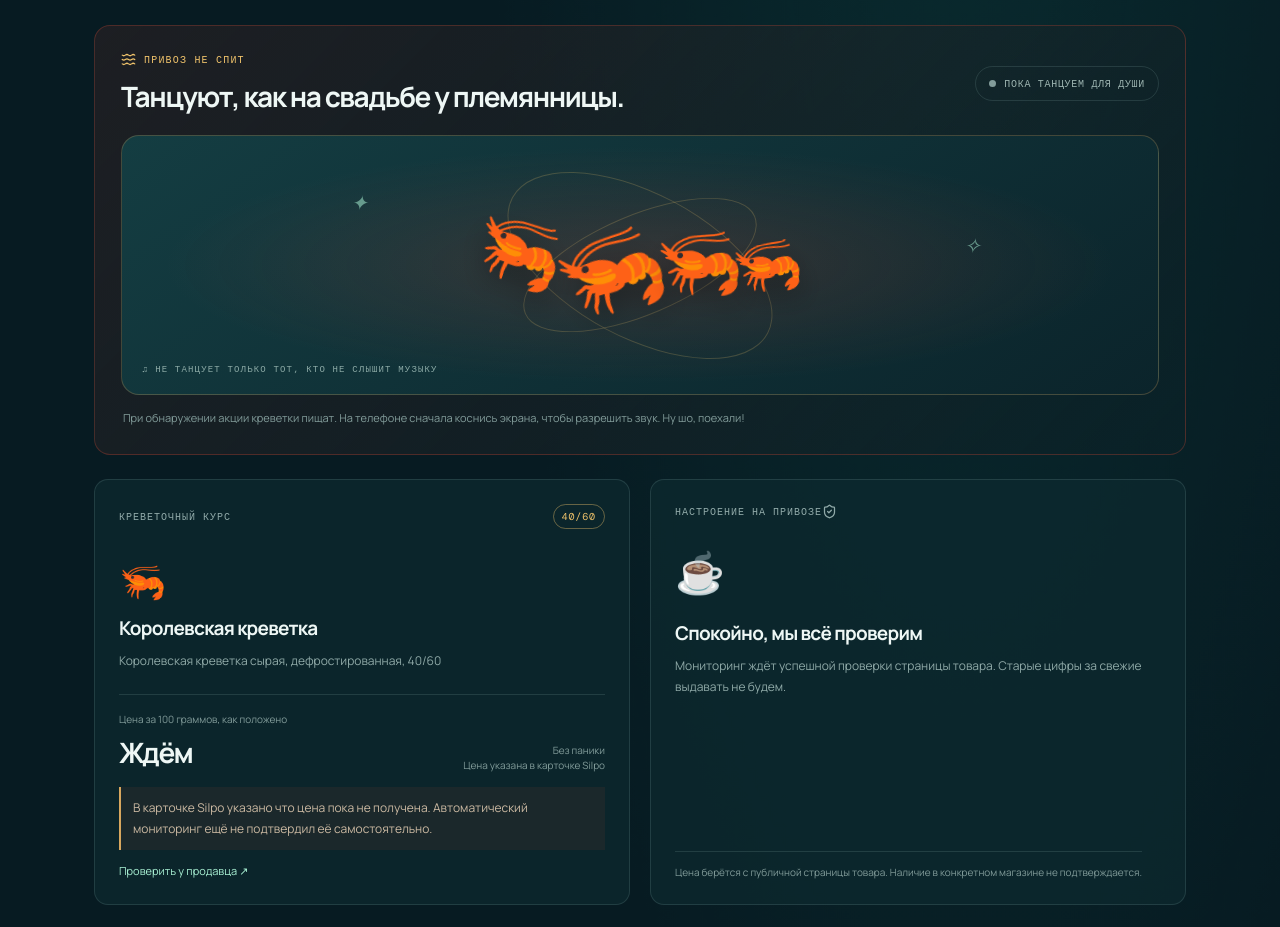
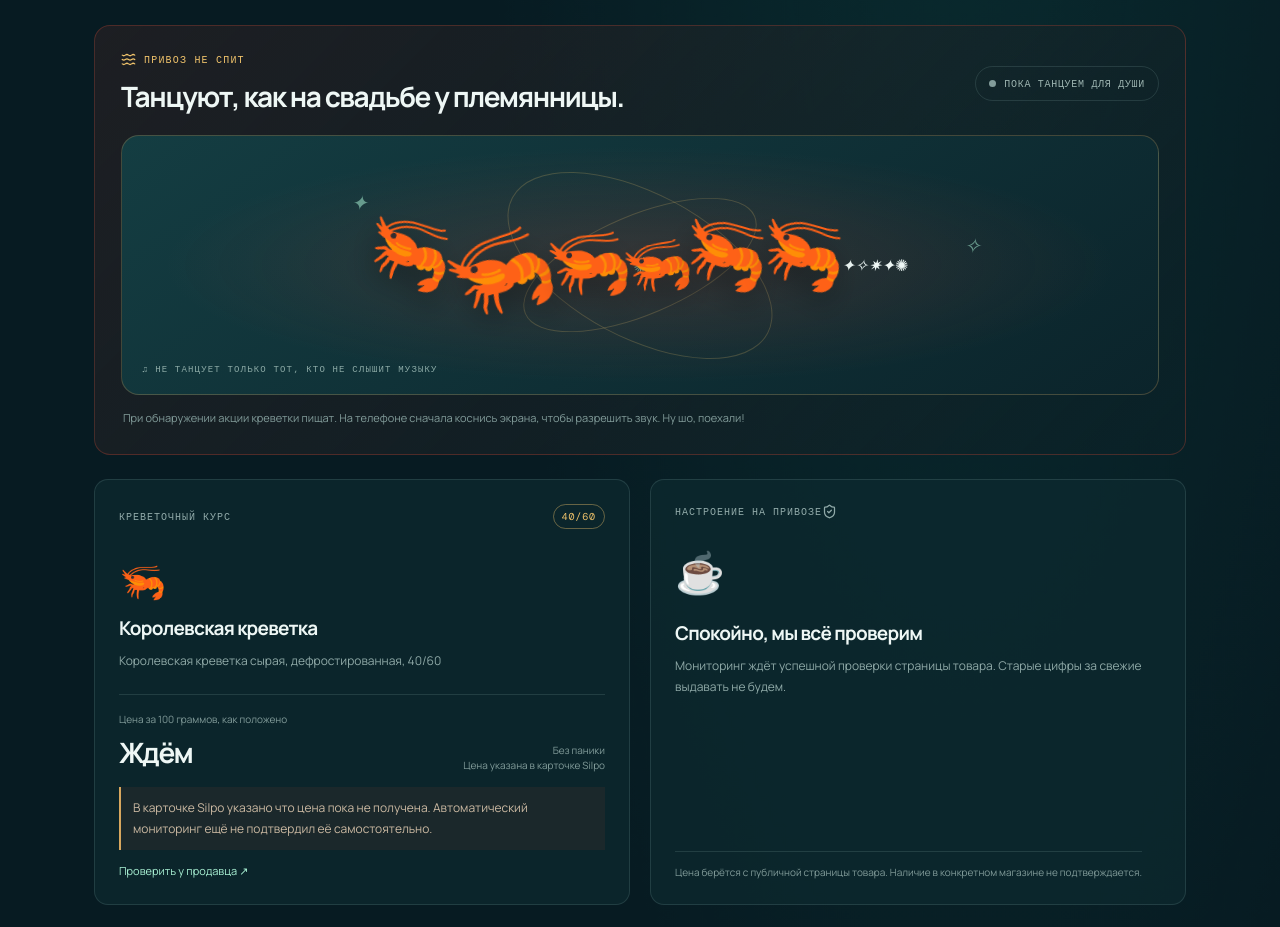
Before and after one commit to sunmeat/shrimp-watch, a React (Vite) app: page / in a window 1280 px wide. Shown: the part 780-1707 px from the top of the page. Built offline with nearby package versions, Linux system fonts and the light colour scheme; no server answers.

Commit message:
Усилить интерактивный танец креветок

```diff
--- a/src/App.jsx
+++ b/src/App.jsx
@@ -37,6 +37,7 @@ function squeak(context) {
 export default function App() {
   const [status, setStatus] = useState(null);
   const [wishIndex, setWishIndex] = useState(() => Math.floor(Math.random() * SONYA_WISHES.length));
+  const [danceParty, setDanceParty] = useState(false);
   const [factIndex, setFactIndex] = useState(() => Math.floor(Math.random() * SHRIMP_FACTS.length));
   const [recipeIndex, setRecipeIndex] = useState(0);
   const audioRef = useRef(null);
@@ -88,6 +89,12 @@ export default function App() {
     const timer = window.setInterval(() => setWishIndex((index) => (index + 1) % SONYA_WISHES.length), 12000);
     return () => window.clearInterval(timer);
   }, []);
+
+  const triggerDance = () => {
+    playDanceSqueak();
+    setDanceParty(true);
+    window.setTimeout(() => setDanceParty(false), 2200);
+  };
 
   const playDanceSqueak = () => {
     const AudioContextClass = window.AudioContext || window.webkitAudioContext;
@@ -145,10 +152,10 @@ export default function App() {
         <div><div className="eyebrow"><Waves size={15}/> ПРИВОЗ НЕ СПИТ</div><h2>Танцуют, как на свадьбе у племянницы.</h2></div>
         <span className={isSale ? 'sale-pill sale-active' : 'sale-pill'}><i/>{isSale ? 'АКЦИЯ! ПИ-ПИ-ПИ!' : 'ПОКА ТАНЦУЕМ ДЛЯ ДУШИ'}</span>
       </div>
-      <div className="dance" role="button" tabIndex={0} aria-label="Нажми, чтобы креветки пищали" onClick={playDanceSqueak} onKeyDown={event => { if (event.key === 'Enter' || event.key === ' ') { event.preventDefault(); playDanceSqueak(); } }}>
-        <div className="orbit one"/><div className="orbit two"/>
+      <div className={`dance${danceParty ? ' party' : ''}`} role="button" tabIndex={0} aria-label="Нажми, чтобы устроить креветочную дискотеку" onClick={triggerDance} onKeyDown={event => { if (event.key === 'Enter' || event.key === ' ') { event.preventDefault(); triggerDance(); } }}>
+        <div className="disco-beam beam-one"/><div className="disco-beam beam-two"/><div className="orbit one"/><div className="orbit two"/><div className="dance-floor"/>
         <span className="shrimp s1">🦐</span><span className="shrimp s2">🦐</span><span className="shrimp s3">🦐</span>
-        <span className="shrimp s4">🦐</span><i className="star a">✦</i><i className="star b">✧</i>
+        <span className="shrimp s4">🦐</span><span className="shrimp s5">🦐</span><span className="shrimp s6">🦐</span><i className="star a">✦</i><i className="star b">✧</i><i className="star c">✺</i><i className="star d">✧</i><i className="confetti confetti-a">✦</i><i className="confetti confetti-b">✧</i><i className="confetti confetti-c">✷</i><i className="confetti confetti-d">✦</i><span className="disco-ball">✺</span>
         <div className="caption">♫ НЕ ТАНЦУЕТ ТОЛЬКО ТОТ, КТО НЕ СЛЫШИТ МУЗЫКУ</div>
       </div>
       <p className="sound-note">При обнаружении акции креветки пищат. На телефоне сначала коснись экрана, чтобы разрешить звук. Ну шо, поехали!</p>
```
